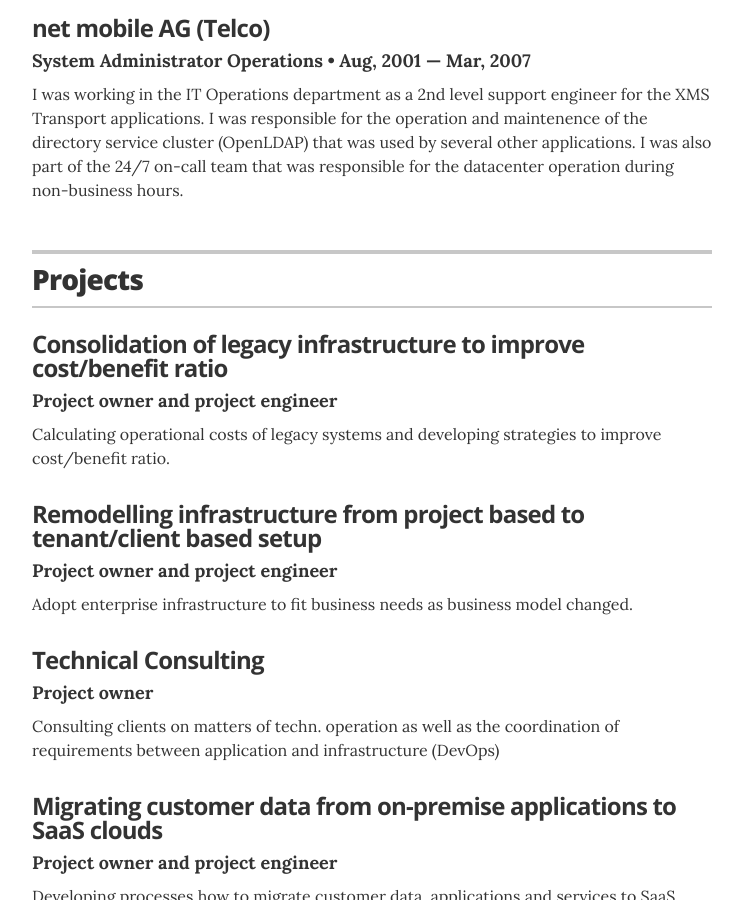
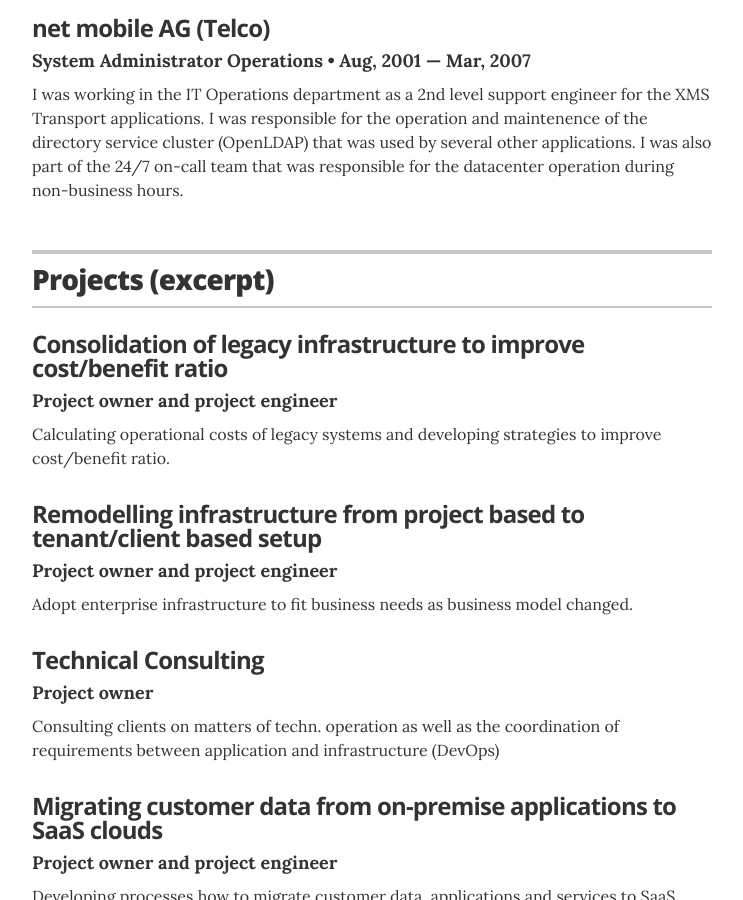
Before and after one commit to lostops/lostops.github.io, a Jekyll site: the page built from index.html, in a window 1280 px wide and 900 px high, scrolled down 1285 px. Shown: the whole window, without its empty margins (268-1011 px from the left). Built offline with Jekyll 4.4.1, drawn with Linux system fonts in a browser that asks for light colours.

Commit message:
Update resume.html

```diff
--- a/_layouts/resume.html
+++ b/_layouts/resume.html
@@ -70,7 +70,7 @@
       <!-- begin Projects -->
       <section class="content-section">
         <header class="section-header">
-          <h2>Projects</h2>
+          <h2>Projects (excerpt)</h2>
         </header>
 
         {% for project in site.data.projects %}
```
